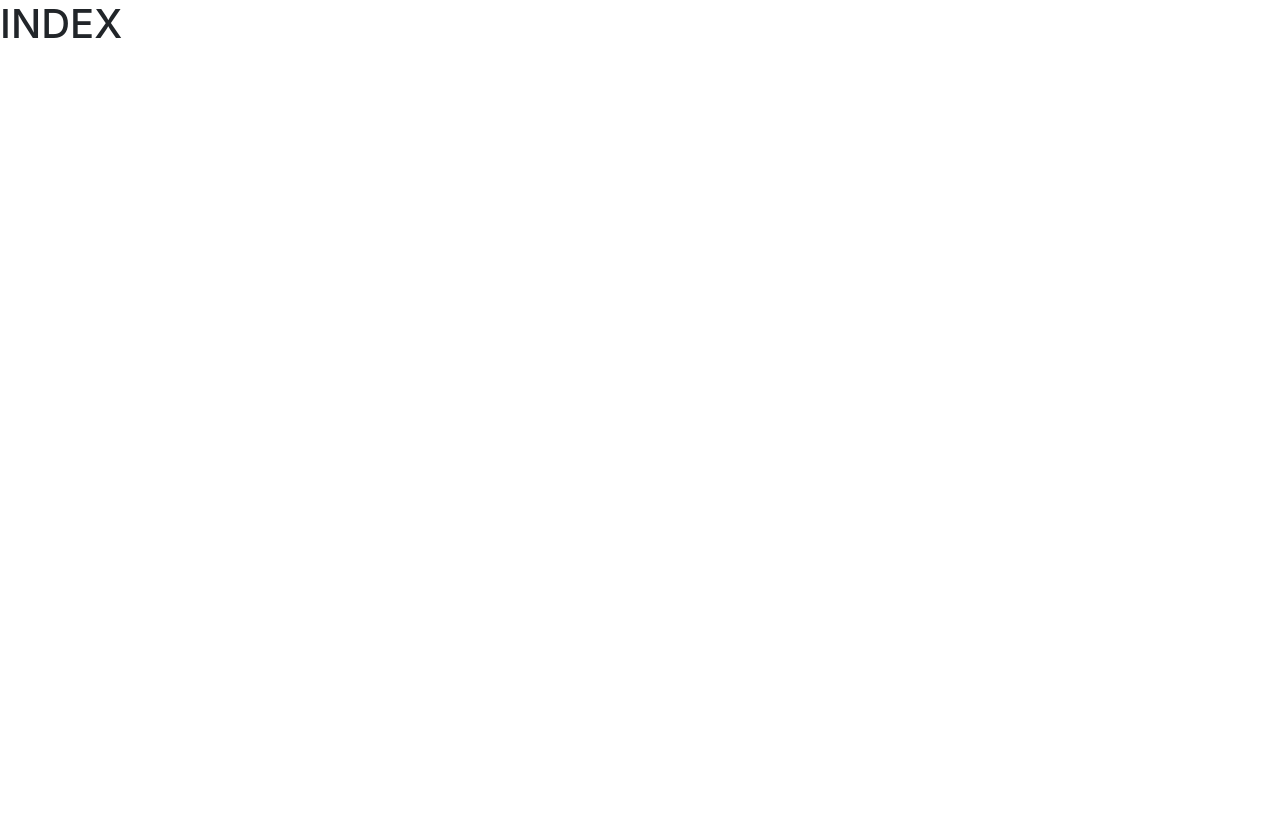
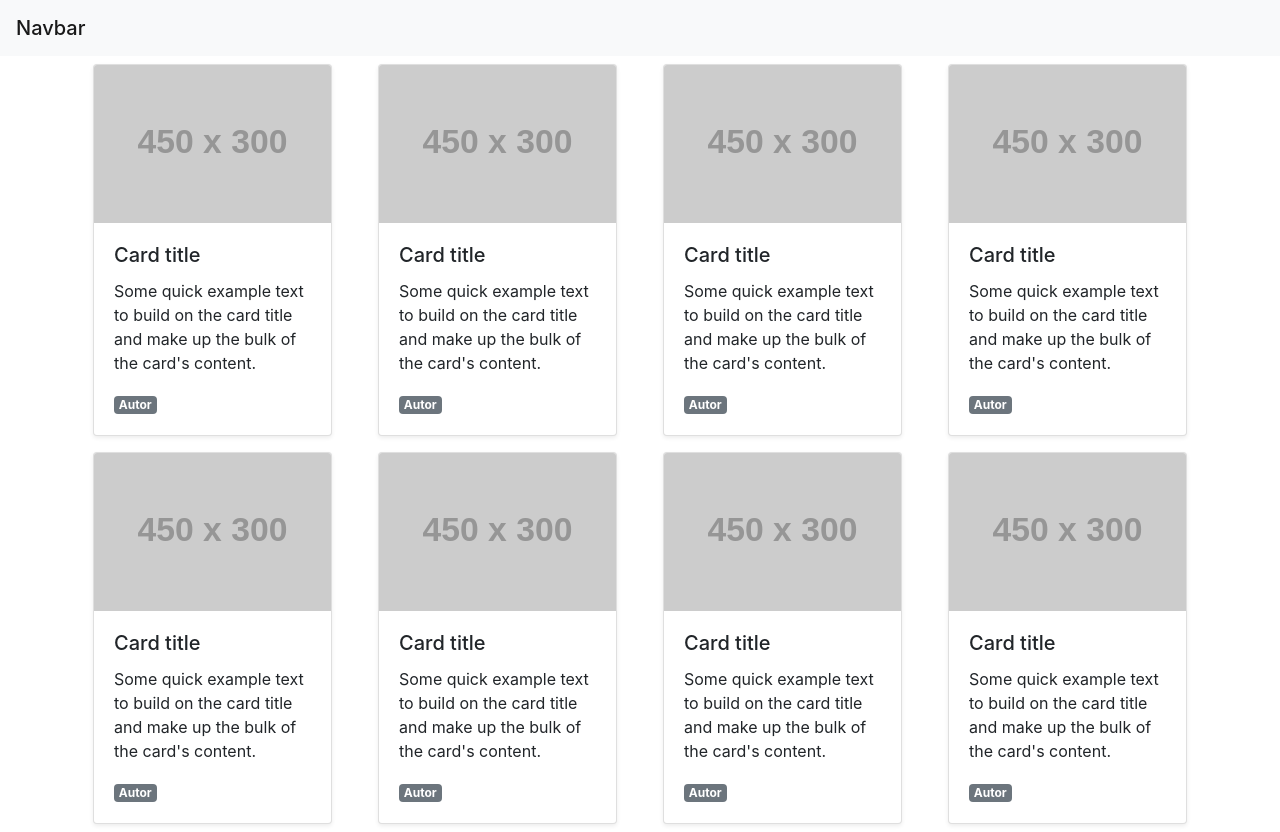
Before and after one commit to cionagi/FvApp, a React (Create React App) app: page / in a window 1280 px wide. Before the commit the page ends 800 px from the top, so only its background shows below. Built offline with nearby package versions, Linux system fonts and the light colour scheme.

Commit message:
Create mockup card post

```diff
--- a/src/App.js
+++ b/src/App.js
@@ -13,6 +13,9 @@ import './App.scss'
 function App() {
   return (
     <Router>
+      <nav className="navbar navbar-light bg-light">
+        <span className="navbar-brand mb-0 h1">Navbar</span>
+      </nav>
       <Switch>
         <Route path={'/'} component={Index} exact={true} />
         <Route path={'/posts/:id'} component={Posts} exact={true} />
--- a/src/components/CardPost.js
+++ b/src/components/CardPost.js
@@ -6,9 +6,18 @@ import React, { Component } from 'react'
 class CardPost extends Component {
   render() {
     return (
-      <>
-        <h1>INDEX</h1>
-      </>
+      <div className={'col-3'}>
+        <div className={'m-2 '}>
+          <div className="card shadow-sm">
+            <img src={'https://via.placeholder.com/450x300'} className="card-img-top" alt="..." />
+            <div className="card-body">
+              <h5 className="card-title">Card title</h5>
+              <p className="card-text">Some quick example text to build on the card title and make up the bulk of the card's content.</p>
+              <span className="badge badge-secondary">Autor</span>
+            </div>
+          </div>
+        </div>
+      </div>
     )
   }
 }
--- a/src/screens/Index.js
+++ b/src/screens/Index.js
@@ -1,14 +1,26 @@
 //Dependency
 import React, { Component } from 'react'
+import CardPost from '../components/CardPost'
 
 //Components
 //Assets
 class Index extends Component {
+  renderCardPost() {}
+
   render() {
     return (
-      <>
-        <h1>INDEX</h1>
-      </>
+      <div className="container">
+        <div className={'row'}>
+          <CardPost />
+          <CardPost />
+          <CardPost />
+          <CardPost />
+          <CardPost />
+          <CardPost />
+          <CardPost />
+          <CardPost />
+        </div>
+      </div>
     )
   }
 }
--- a/src/screens/Posts.js
+++ b/src/screens/Posts.js
@@ -8,7 +8,12 @@ class Posts extends Component {
   render() {
     return (
       <>
-        <h1>Post</h1>
+        <div className="jumbotron jumbotron-fluid">
+          <div className="container">
+            <h1 className="display-4">Fluid jumbotron</h1>
+            <p className="lead">This is a modified jumbotron that occupies the entire horizontal space of its parent.</p>
+          </div>
+        </div>
       </>
     )
   }
```
